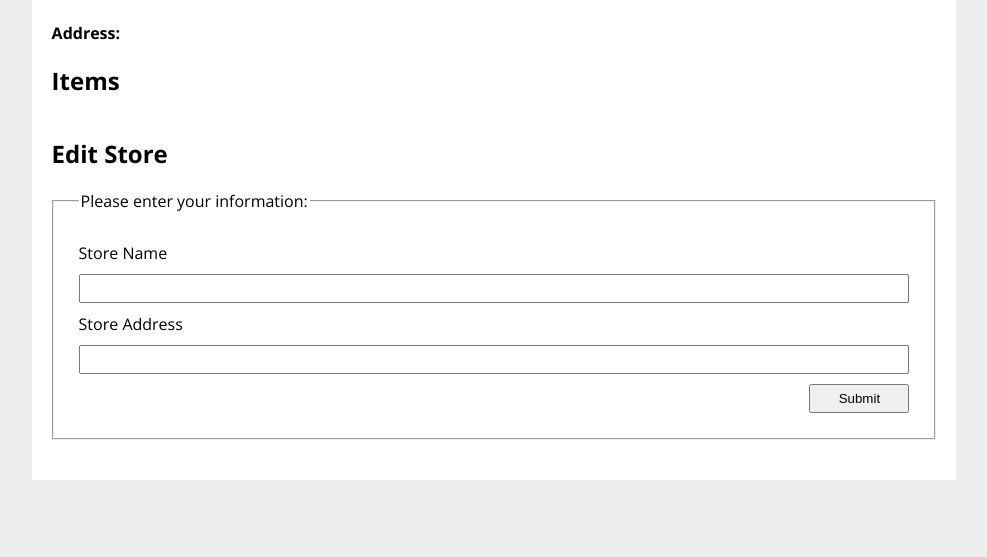
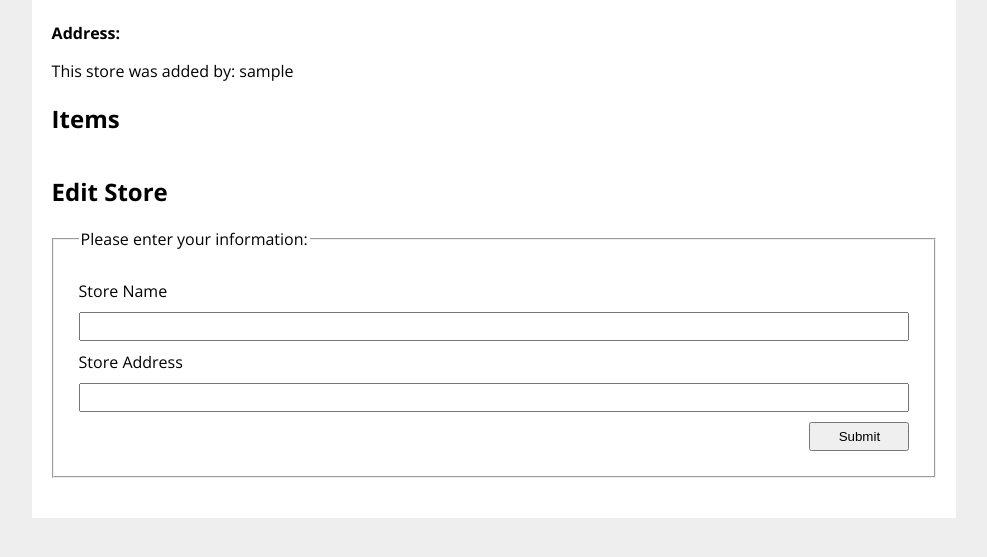
Before and after one commit to benchan777/grocery-store, a Flask app: page /store/1 in a window 1280 px wide. Shown: the part 123-680 px from the top of the page, without its empty margins (146-1133 px from the left). Run offline with Flask 2, Linux system fonts and the light colour scheme; the visitor is signed in with stand-in values (Sample User, id 1); data comes from the database, SQL or seed files in the repository; data that the repository does not hold is empty; parts of the project's set-up code (start-up, migrations or seed data) failed here and were passed over.

Commit message:
show user who created store

```diff
--- a/grocery_app/templates/store_detail.html
+++ b/grocery_app/templates/store_detail.html
@@ -4,6 +4,7 @@
 <h1>Store - {{ store.title }}</h1>
 
 <strong>Address:</strong> {{ store.address }}
+<p>This store was added by: {{ current_user.username }}</p>
 
 <h2>Items</h2>
 
```
